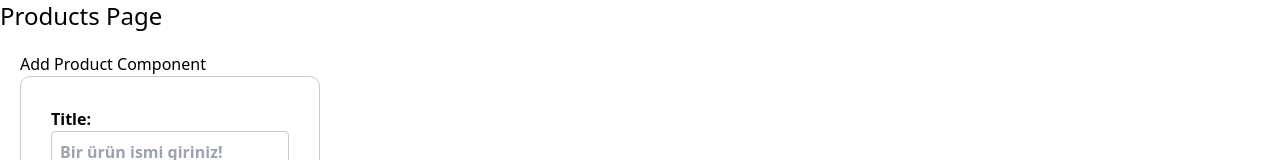
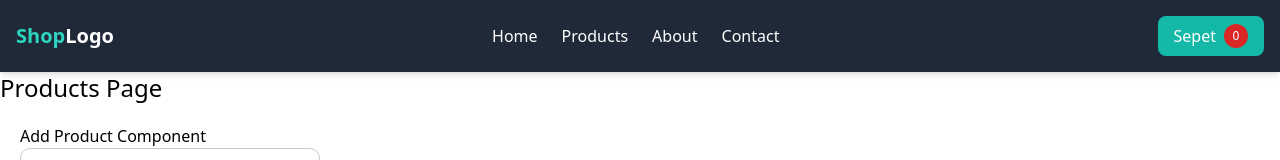
Before and after one commit to eminbasbayan/react-bootcamp8, a React (Vite) app: page /products in a window 1280 px wide. Shown: the top 160 px of the page. Built offline with nearby package versions, Linux system fonts and the light colour scheme; no server answers.

Commit message:
header component

```diff
--- a/src/App.jsx
+++ b/src/App.jsx
@@ -3,6 +3,7 @@ import { RouterProvider } from 'react-router-dom';
 
 import HomePage from './pages/HomePage';
 import ProductsPage from './pages/ProductsPage';
+import Header from './components/Layout/Header';
 
 const router = createBrowserRouter([
   {
@@ -18,6 +19,7 @@ const router = createBrowserRouter([
 function App() {
   return (
     <div className="container mx-auto">
+      <Header />
       <RouterProvider router={router} />
     </div>
   );
--- /dev/null
+++ b/src/components/Layout/Header.jsx
@@ -0,0 +1,41 @@
+const Header = () => {
+  return (
+    <header className="bg-gray-800 text-white shadow-md py-4">
+      <div className="container mx-auto flex justify-between items-center px-4">
+        {/* Logo */}
+        <div className="text-xl font-semibold">
+          <span className="text-teal-400">Shop</span>Logo
+        </div>
+
+        {/* Navigation Menüsü */}
+        <nav className="space-x-6">
+          <a href="/" className="hover:text-teal-400">
+            Home
+          </a>
+          <a href="/products" className="hover:text-teal-400">
+            Products
+          </a>
+          <a href="/about" className="hover:text-teal-400">
+            About
+          </a>
+          <a href="/contact" className="hover:text-teal-400">
+            Contact
+          </a>
+        </nav>
+
+        {/* Sepet Butonu */}
+        <div className="relative">
+          <button className="flex items-center space-x-2 bg-teal-500 hover:bg-teal-600 text-white py-2 px-4 rounded-lg">
+            <span>Sepet</span>
+            <span className="bg-red-600 text-white rounded-full w-6 h-6 flex items-center justify-center text-xs">
+              0
+            </span>
+          </button>
+
+        </div>
+      </div>
+    </header>
+  );
+};
+
+export default Header;
```
